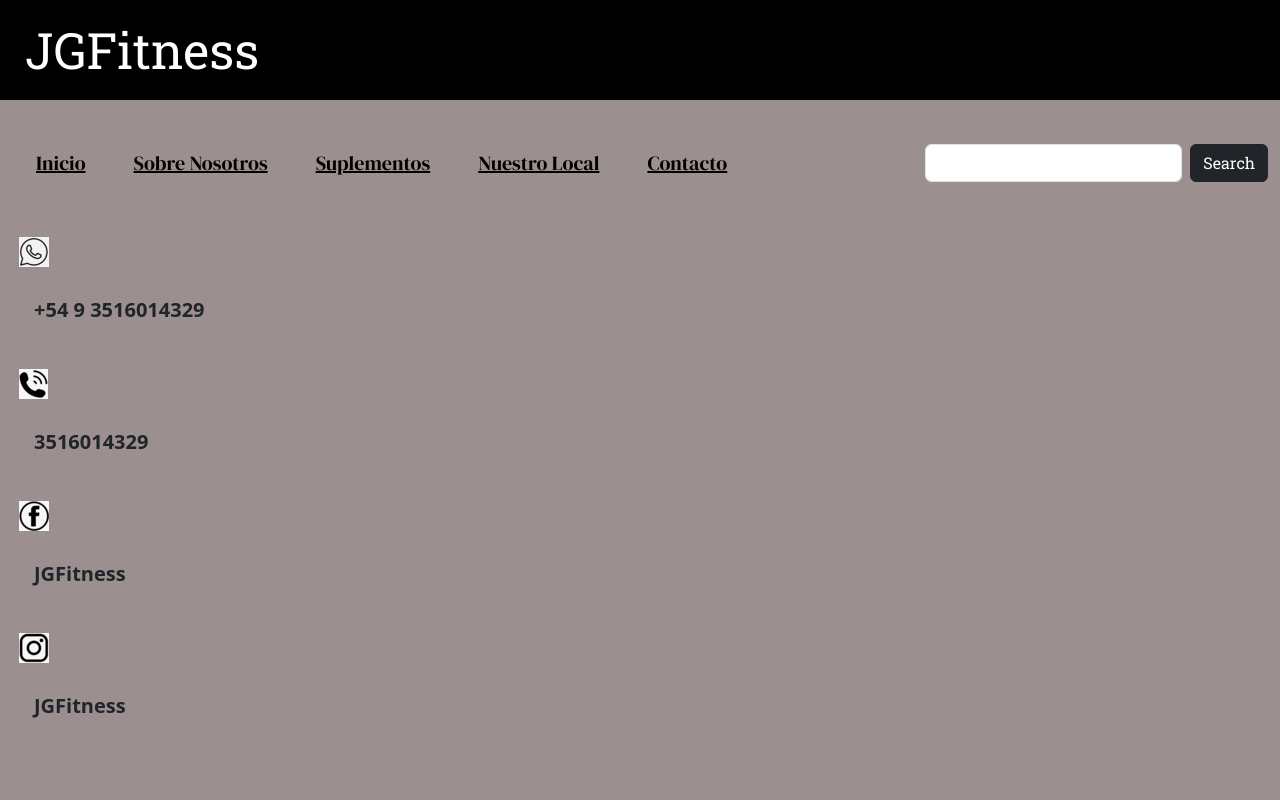
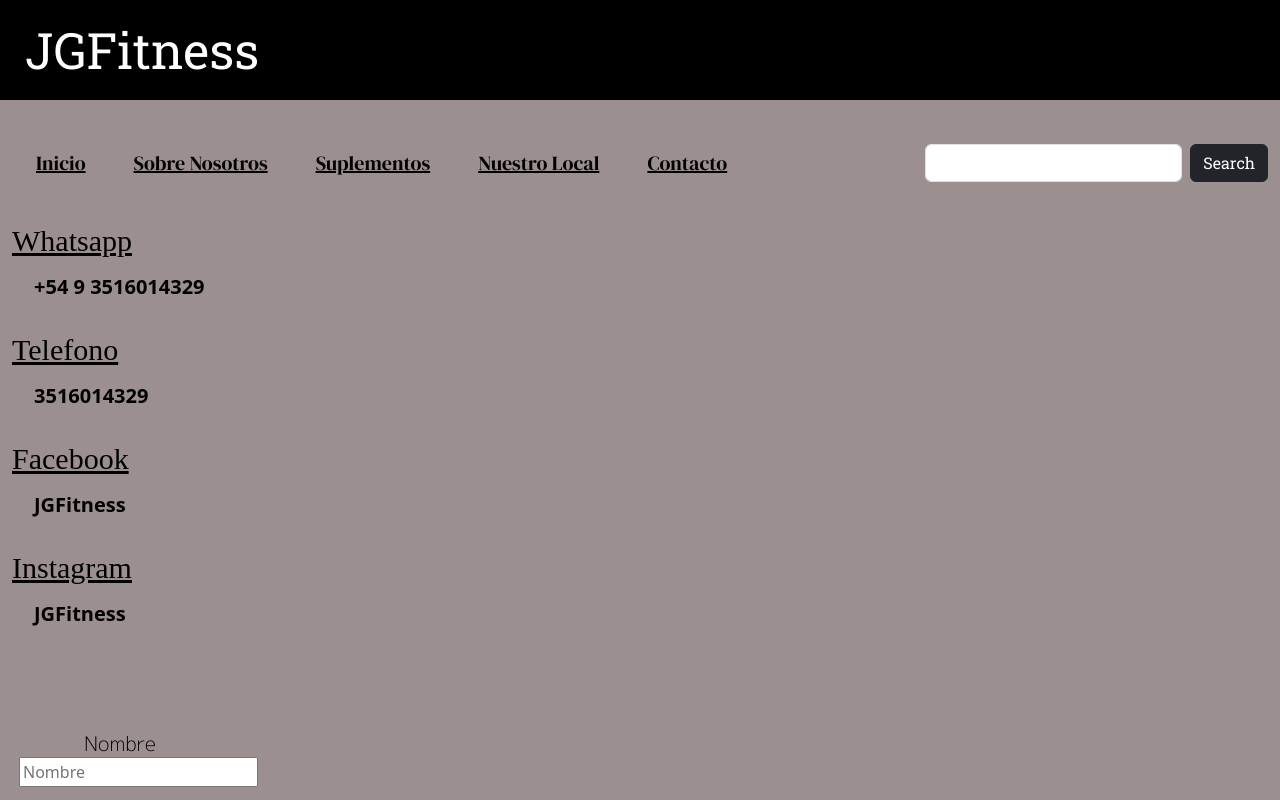
Before and after one commit to Juligiorgi/mi-repositorio, a website: page pages/contacto.html in a window 1280 px wide. Shown: the top 800 px of the page. Drawn offline with nearby package versions, Linux system fonts and the light colour scheme.

Commit message:
versionfinal

```diff
--- a/pages/contacto.html
+++ b/pages/contacto.html
@@ -59,10 +59,10 @@
   </header>
   <!-- termina header -->
   <div class="img-fluid">
-        <img src="../imagenes/whatsapp.png" alt=""><p class="was fw-bolder">+54 9 3516014329</p>
-        <img src="../imagenes/telefono(1).png" alt=""><p class=" tel fw-bolder">3516014329</p>
-        <img src="../imagenes/facebook(1).png" alt=""><p class="fa fw-bolder">JGFitness</p>
-        <img src="../imagenes/instagram.png" alt=""><P class="in fw-bolder">JGFitness</P>
+        <a class="let-cont">Whatsapp</a> <p class="was fw-bolder">+54 9 3516014329</p>
+        <a class="let-cont">Telefono</a><p class=" tel fw-bolder">3516014329</p>
+        <a class="let-cont">Facebook</a><p class="fa fw-bolder">JGFitness</p>
+        <a class="let-cont">Instagram</a><P class="in fw-bolder">JGFitness</P>
   </div>
   <main class="form-lab">
     <form action="form.php" method="get">
--- a/scss/base/_variables.scss
+++ b/scss/base/_variables.scss
@@ -14,6 +14,7 @@ $font4: 'Crimson Text', serif;
 //padding
 $pad:5px;
 $pad1:9px;
+$pad2:12px;
 $pad-t:10px 15px;
 $pad-h: 20px 25px;
 $pad-b: 30px 45px;
--- a/scss/components/_div.scss
+++ b/scss/components/_div.scss
@@ -30,23 +30,33 @@ div img{
    font-size: $fnt20;
    padding: $pad1;
    margin-left: 25px;
+   color: map-get($colors, color3);
 }
 .was{
    font-size: $fnt20;
    padding: $pad1;
    margin-left: 25px;
+   color: map-get($colors, color3);
 }
 .fa{
    font-size: $fnt20;
    padding: $pad1;
    margin-left: 25px;
+   color: map-get($colors, color3);
 }
 .in{
    font-size: $fnt20;
    padding: $pad1;
    margin-left: 25px;
+   color: map-get($colors, color3);
 }
 .bar-mine{
    @include decoracion(underline);
    padding: $pad1;
 }
+.let-cont{
+   color: map-get($colors, color3);
+   font-family: $font4;
+   font-size: $fnt30;
+   padding: $pad2;
+}
--- a/scss/components/_form.scss
+++ b/scss/components/_form.scss
@@ -5,4 +5,7 @@ form{
 }
 .NOM-MINE{
     @extend %nom-mine;
+    color: map-get($colors, color3);
+    font-family: $font3;
+    font-size: $fnt20;
 }
```
Also changed, not shown: css/style.css, 1 other file.
